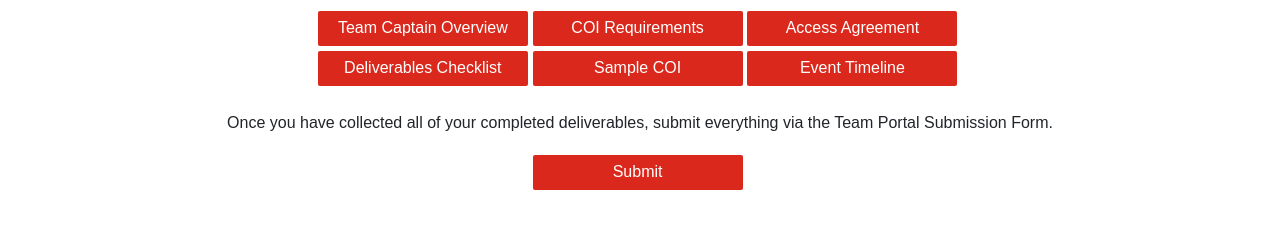
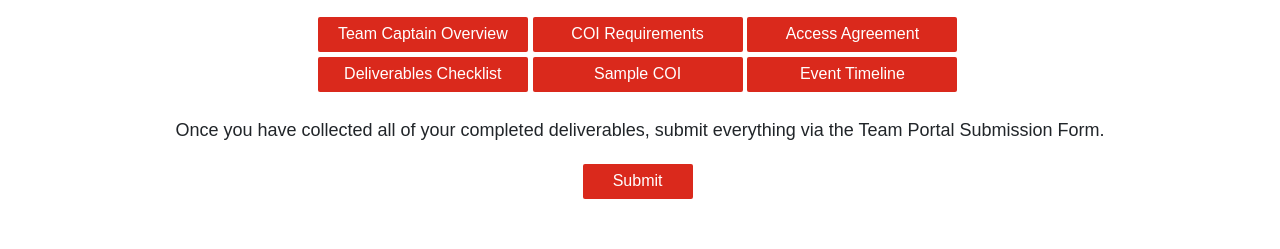
Before and after one commit to nbaugh1/can-confirm-site, a plain HTML site: page index.html in a window 1280 px wide. Shown: the part 552-801 px from the top of the page. Drawn offline with nearby package versions, Linux system fonts and the light colour scheme; a web font is replaced by a local one.

Commit message:
rezied buttons

```diff
--- a/index.html
+++ b/index.html
@@ -35,8 +35,9 @@
         <li class="nav-item">
           <a
             href="mailto:uscanstruction@urw.com?subject=Canstruction question"
-            class="button"
+            class="small-button"
             target="_blank"
+            style="width: 110px;"
           >
             Questions?
           </a>
@@ -50,7 +51,7 @@
     </section>
     <section>
       <div style="text-align: center; margin-top: 50px;">
-        <h1>Canstruction Team Portal</h1>
+        <h1>URW Canstruction Team Portal</h1>
         <p>
           Thank you for your application and welcome to the Westfield x
           Canstruction Team Portal. Please read through the below documents that
@@ -97,7 +98,7 @@
       <div class="center">
         <a
           href="https://app.smartsheet.com/b/form/d23e9f8f6d3547179d87d48de6687467"
-          class="button"
+          class="small-button"
           target="_blank"
           style="margin-bottom: 50px;"
         >
--- a/main.css
+++ b/main.css
@@ -31,6 +31,23 @@ a.button {
   background-color: #da291c;
   min-width: 210px;
 }
+
+a.small-button {
+  display: inline-block;
+  padding: 0.35em 1.2em;
+  border: none;
+  margin: 0 0.3em 0.3em 0;
+  border-radius: 0.12em;
+  box-sizing: border-box;
+  text-decoration: none;
+  font-weight: 300;
+  color: #ffffff;
+  text-align: center;
+  transition: all 0.2s;
+  background-color: #da291c;
+  min-width: 110px;
+}
+
 a.button:hover {
   color: white;
   background-color: #e0e0e1;
@@ -45,4 +62,5 @@ a.button:hover {
 p {
   padding-left: 100px;
   padding-right: 100px;
+  font-size: large;
 }
```
